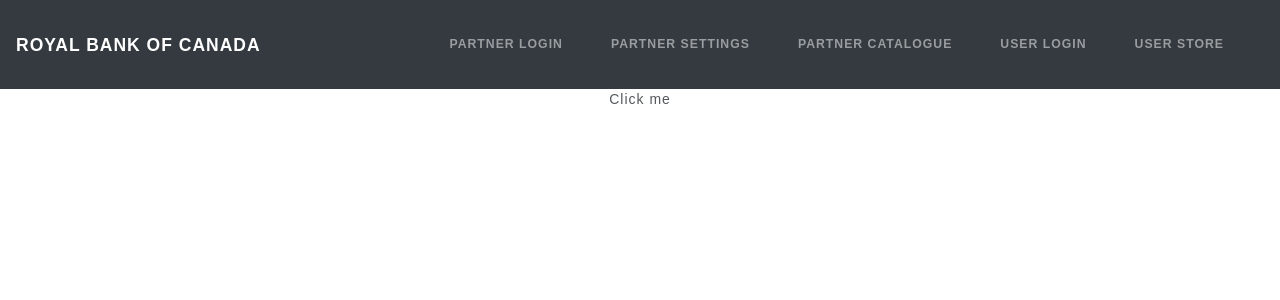
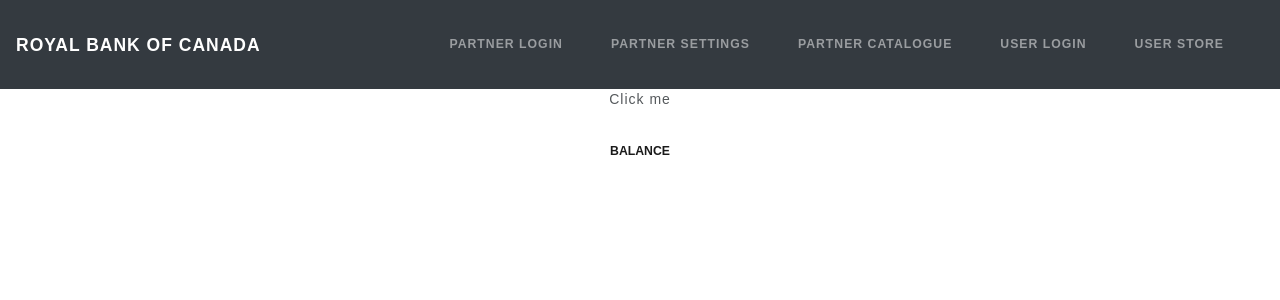
Before and after one commit to perryliao/arisa, a React (Create React App) app: page / in a window 1280 px wide. Shown: the top 300 px of the page. Built offline with nearby package versions, Linux system fonts and the light colour scheme; the HTML template or start-up script is replaced by a standard one.

Commit message:
made something that works

```diff
--- a/src/App.tsx
+++ b/src/App.tsx
@@ -166,7 +166,10 @@
 					</Collapse>
 				</Navbar>
 				<div className="container">
-					<Popup reqs={this.determineModalFunction(PopupModalsEnum.LOGIN)}/>
+					{this.state.loginPopupOpen && <Popup reqs={this.determineModalFunction(PopupModalsEnum.LOGIN)}/>}
+					{this.state.balancePopupOpen && <Popup reqs={this.determineModalFunction(PopupModalsEnum.BALANCE)}/>}
+					{this.state.processingPopupOpen && <Popup reqs={this.determineModalFunction(PopupModalsEnum.PROCESSING)}/>}
+					{this.state.donePopupOpen && <Popup reqs={this.determineModalFunction(PopupModalsEnum.DONE)}/>}
 					{this.determinePage()}
 				</div>
 			</div>
--- a/src/containers/CustomerCatalog.tsx
+++ b/src/containers/CustomerCatalog.tsx
@@ -1,6 +1,7 @@
 import * as React from "react";
 import {ReactNode} from "react";
-import {Container, IContainerProps, IContainerState} from "./Container";
+import {Container, IContainerProps, IContainerState, PopupModalsEnum} from "./Container";
+import {Button} from "reactstrap";
 
 class CustomerCatalog extends Container<ICustomerCatalogProps, ICustomerCatalogState> {
 	public static defaultProps: ICustomerCatalogProps = {
@@ -16,7 +17,9 @@
 
 	public render(): ReactNode {
 		return (
-			<div/>
+			<div>
+				<Button onClick={this.props.modalFunction(PopupModalsEnum.BALANCE).toggleFn}>BALANCE</Button>{' '}
+			</div>
 		);
 	}
 }
```
